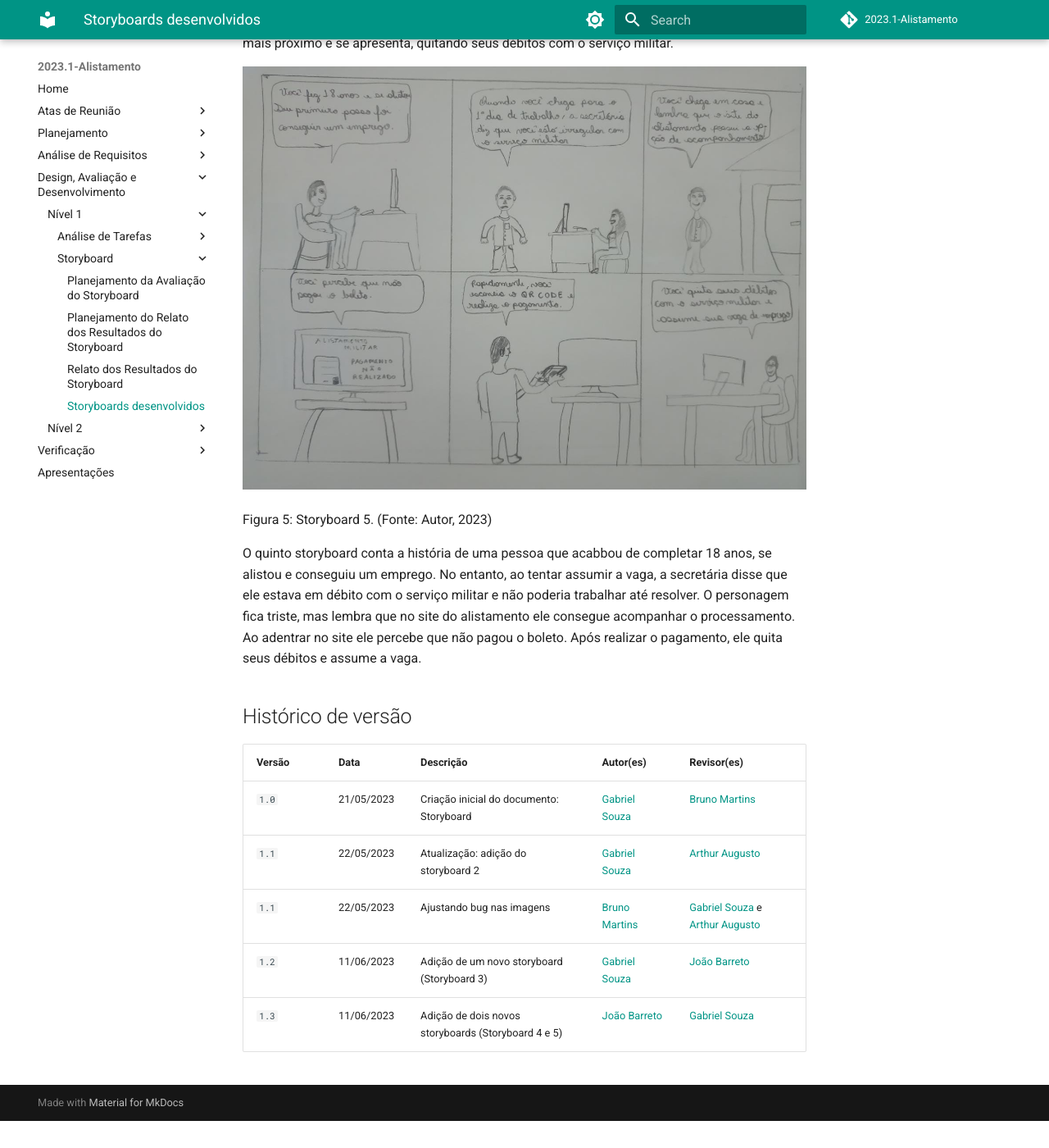
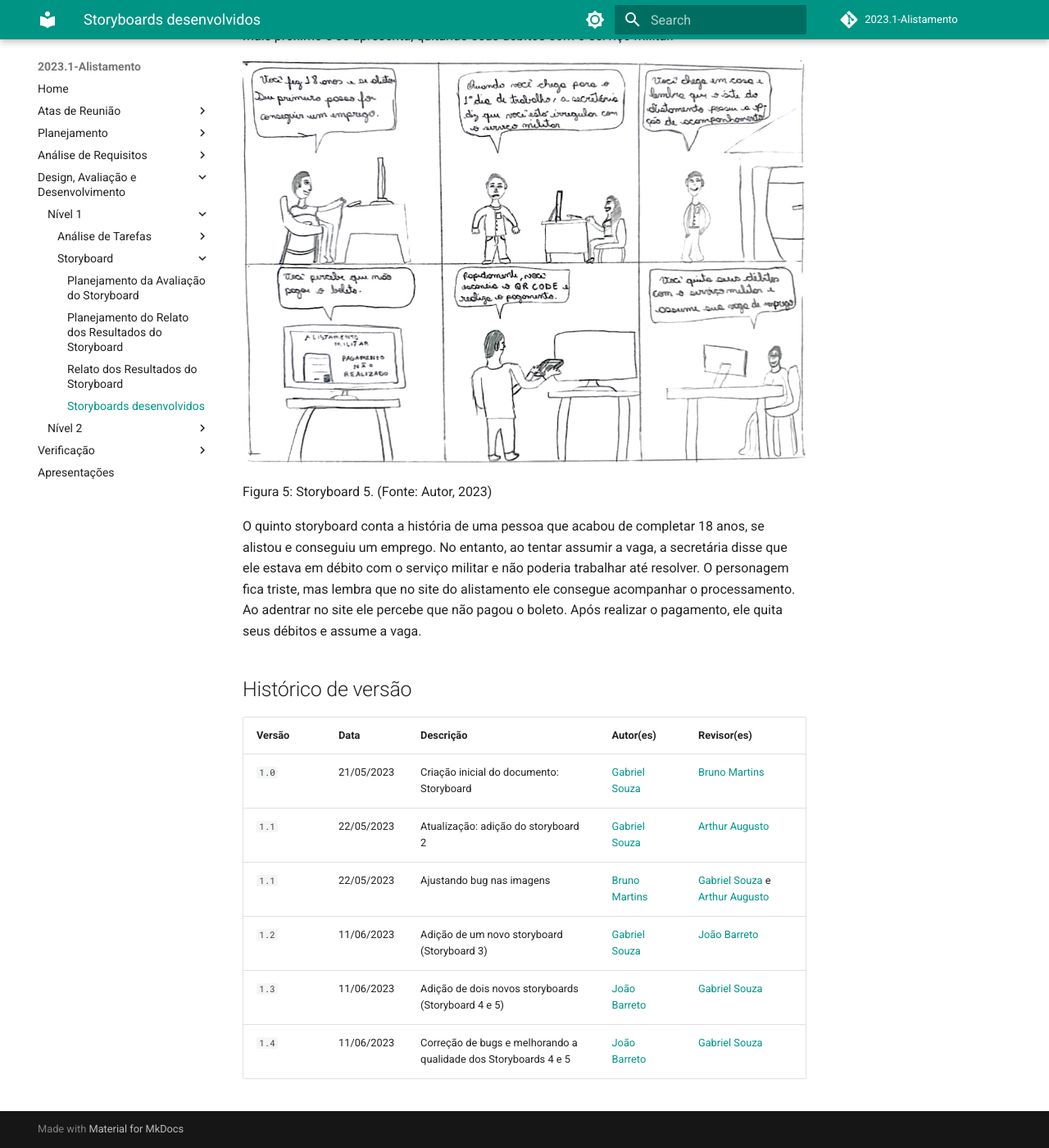
Before and after one commit to Interacao-Humano-Computador/2023.1-Alistamento, an MkDocs documentation site: the page built from docs/design_avaliacao_desenvolvimento/nivel1/storyboard/storyboard.md, in a window 1280 px wide and 1400 px high, scrolled down 2891 px. Shown: the whole window at 82% size. Built offline with MkDocs 1.6.1 and Material for MkDocs 9.7.7, drawn with Linux system fonts in a browser that asks for light colours; comment, search, counter and statistics services are not loaded; before the commit the page ends 4258 px from its top, so only the background shows below that.

Commit message:
Melhorando qualidade dos storyboards 4 e 5 + correção de bugs

```diff
--- a/docs/design_avaliacao_desenvolvimento/nivel1/storyboard/storyboard.md
+++ b/docs/design_avaliacao_desenvolvimento/nivel1/storyboard/storyboard.md
@@ -26,17 +26,17 @@
 
 O terceiro storyboard conta a história de um contratante que se agrada do currículo de uma pessoa chamada Felipe. Mas para realizar a contratação, ele primeiro deve se atentar quanto a veracidade do certificado de dispensa militar, para isso, ele utiliza o site do Alistamento online e faz a requisição de validade utilizado o RA, assim, podendo ter a certeza da originalidade do documento.
 
-![Storyboard 4](../../../img/design_avaliacao/storyboard3.jpeg)
+![Storyboard 4](../../../img/design_avaliacao/storyboard_4.jpeg)
 
 <p>Figura 4: Storyboard 4. (Fonte: Autor, 2023)</p>
 
 O quarto storboard conta a história de uma pessoa que realizou o seu alistamento e foi chamado para se apresentar em uma junta miilitar. No entanto, o personagem não sabe onde encontrar uma junta, mas lembra que o site do alistamento pode ajudar. Ele pesquisa um lugar mais próximo e se apresenta, quitando seus débitos com o serviço militar.
 
-![Storyboard 5](../../../img/design_avaliacao/storboard4.jpg)
+![Storyboard 5](../../../img/design_avaliacao/storyboard_5.jpeg)
 
 <p>Figura 5: Storyboard 5. (Fonte: Autor, 2023)</p>
 
-O quinto storyboard conta a história de uma pessoa que acabbou de completar 18 anos, se alistou e conseguiu um emprego. No entanto, ao tentar assumir a vaga, a secretária disse que ele estava em débito com o serviço militar e não poderia trabalhar até resolver. O personagem fica triste, mas lembra que no site do alistamento ele consegue acompanhar o processamento. Ao adentrar no site ele percebe que não pagou o boleto. Após realizar o pagamento, ele quita seus débitos e assume a vaga.
+O quinto storyboard conta a história de uma pessoa que acabou de completar 18 anos, se alistou e conseguiu um emprego. No entanto, ao tentar assumir a vaga, a secretária disse que ele estava em débito com o serviço militar e não poderia trabalhar até resolver. O personagem fica triste, mas lembra que no site do alistamento ele consegue acompanhar o processamento. Ao adentrar no site ele percebe que não pagou o boleto. Após realizar o pagamento, ele quita seus débitos e assume a vaga.
 
 ## Histórico de versão
 | Versão | Data | Descrição | Autor(es) | Revisor(es) |
@@ -46,3 +46,4 @@
 | `1.1`   | 22/05/2023  |  Ajustando bug nas imagens | [Bruno Martins](https://github.com/gitbmvb)| [Gabriel Souza](https://github.com/GabrielMS00) e [Arthur Augusto](https://github.com/arthur-augusto) |
 | `1.2`  | 11/06/2023  |  Adição de um novo storyboard (Storyboard 3) | [Gabriel Souza](https://github.com/GabrielMS00) | [João Barreto](https://github.com/JoaoBarreto03)
 | `1.3`  | 11/06/2023  |  Adição de dois novos storyboards (Storyboard 4 e 5) | [João Barreto](https://github.com/JoaoBarreto03) | [Gabriel Souza](https://github.com/GabrielMS00)
+| `1.4`  | 11/06/2023  |  Correção de bugs e melhorando a qualidade dos Storyboards 4 e 5 | [João Barreto](https://github.com/JoaoBarreto03) | [Gabriel Souza](https://github.com/GabrielMS00)
```
Also changed, not shown: docs/img/design_avaliacao/storboard4.jpg (deleted), docs/img/design_avaliacao/storyboard3.jpeg (deleted).
